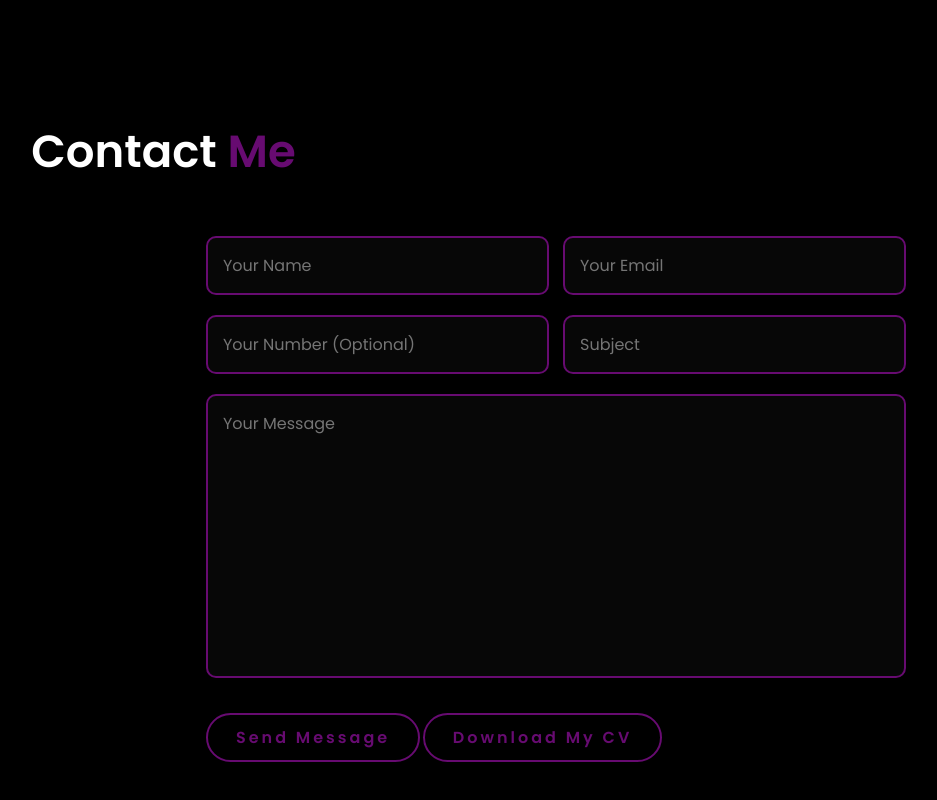
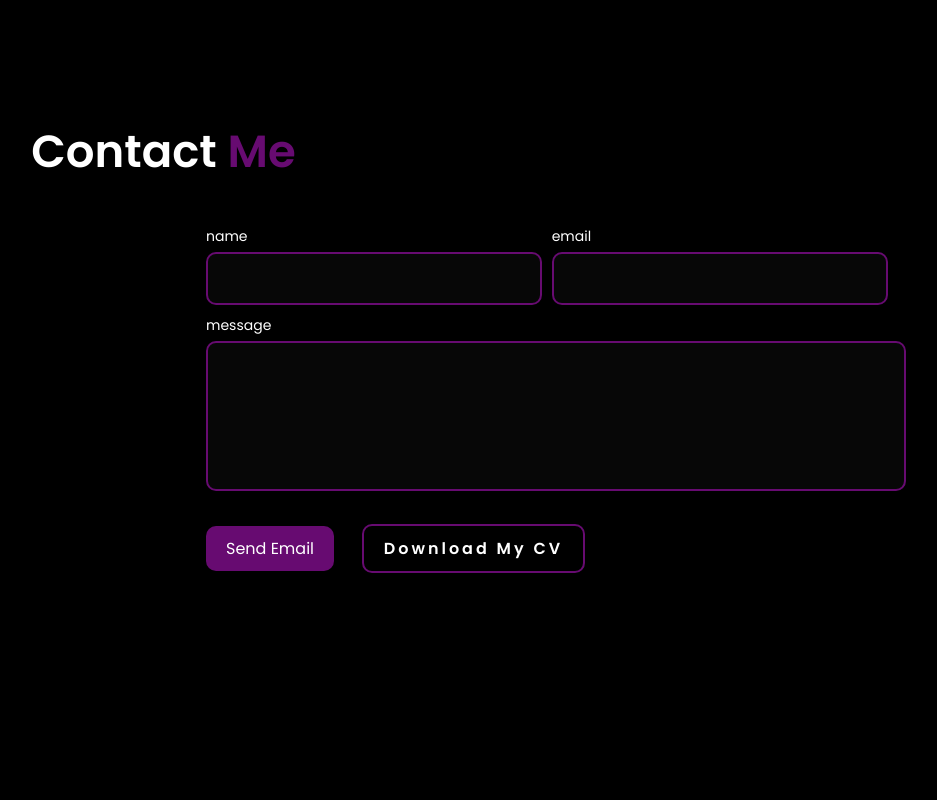
Before and after one commit to raquelalfarom/Personal_Portfolio, a plain HTML site: page index.html in a window 1280 px wide. Shown: the part 3132-3932 px from the top of the page, without its empty margins (84-1021 px from the left). Drawn offline with nearby package versions, Linux system fonts and the light colour scheme.

Commit message:
fourth commit

```diff
--- a/index.html
+++ b/index.html
@@ -9,6 +9,15 @@
     />
     <link rel="stylesheet" href="styles.css" />
     <title>My Portafolio Website</title>
+
+    <script
+      type="text/javascript"
+      src="https://cdn.jsdelivr.net/npm/@emailjs/browser@4/dist/email.min.js"
+    ></script>
+
+    <script type="text/javascript">
+      emailjs.init("ej0idA-IsQHRF3B5c");
+    </script>
   </head>
   <body>
     <header>
@@ -171,35 +180,21 @@
     <section id="contact" class="contact">
       <h2 class="heading">Contact <span>Me</span></h2>
 
-      <form
-        action="https://formsubmit.co/alfaroraquel558@gmail.com"
-        method="POST"
-      >
-        <div class="input-box">
-          <input type="text" name="name" placeholder="Your Name" required />
-          <input type="email" name="email" placeholder="Your Email" required />
+      <form id="form">
+        <div class="field">
+          <label for="from_name">name</label>
+          <input type="text" name="from_name" id="from_name" />
+        </div>
+        <div class="field">
+          <label for="email">email</label>
+          <input type="text" name="email" id="email" />
+        </div>
+        <div class="field">
+          <label for="message">message</label>
+          <input type="text" name="message" id="message" />
         </div>
 
-        <div class="input-box">
-          <input
-            type="text"
-            name="phone"
-            placeholder="Your Number (Optional)"
-          />
-          <input type="text" name="subject" placeholder="Subject" required />
-        </div>
-
-        <textarea
-          name="message"
-          cols="30"
-          rows="10"
-          placeholder="Your Message"
-          required
-        ></textarea>
-
-        <button type="submit" class="btn">Send Message</button>
-
-        <!-- Botón para descargar CV -->
+        <input type="submit" id="button" value="Send Email" />
         <a
           target="_blank"
           href="./assets/CV.pdf"
--- a/script.js
+++ b/script.js
@@ -1,3 +1,30 @@
+// envío del formulario
+
+const btn = document.getElementById("button");
+const form = document.getElementById("form");
+
+form.addEventListener("submit", function (event) {
+  event.preventDefault();
+
+  btn.value = "Sending...";
+
+  const serviceID = "default_service";
+  const templateID = "template_d3je9e5";
+
+  emailjs.sendForm(serviceID, templateID, this).then(
+    () => {
+      btn.value = "Send Email";
+      alert("Sent!");
+
+      // Limpia los campos del formulario
+      form.reset();
+    },
+    (err) => {
+      btn.value = "Send Email";
+      alert(JSON.stringify(err));
+    }
+  );
+});
 // Mostrar y ocultar menú
 const menuIcon = document.querySelector("#menu-icon");
 const nav = document.querySelector("nav");
@@ -6,12 +33,3 @@ menuIcon.onclick = () => {
   menuIcon.classList.toggle("fa-times");
   nav.classList.toggle("active");
 };
-
-// Detectar envío del formulario
-const form = document.querySelector("form");
-const submitButton = document.querySelector("form .btn");
-
-form.addEventListener("submit", (e) => {
-  e.preventDefault(); // importante prevenir el submit real si no tienes backend
-  submitButton.innerText = "Sending...";
-});
--- a/styles.css
+++ b/styles.css
@@ -415,35 +415,122 @@ html {
   margin: 2rem auto;
 }
 
-.contact .input-box {
-  display: flex;
-  justify-content: space-between;
-  flex-wrap: wrap;
+/* Agrupar name y email */
+.contact form .field:nth-of-type(1),
+.contact form .field:nth-of-type(2) {
+  width: 48%;
+  display: inline-block;
+  margin: 0 1% 1rem 0;
+  vertical-align: top;
 }
 
-.contact .input-box input,
-.contact textarea {
+.contact form .field:nth-of-type(2) {
+  margin-right: 0;
+}
+
+/* Message field */
+.contact form .field:nth-of-type(3) {
   width: 100%;
-  padding: 1.5rem;
+  margin-bottom: 1.5rem;
+}
+
+.contact .field label {
+  display: block;
+  margin-bottom: 0.5rem;
+  font-size: 1.4rem;
+  color: white;
+}
+
+.contact .field input[type="text"] {
+  width: 100%;
+  padding: 1.2rem;
   font-size: 1.6rem;
   color: white;
   background: rgba(11, 11, 11, 0.666);
   border: 2px solid rgb(103, 11, 113);
   border-radius: 1rem;
-  margin: 1rem 0;
+  box-sizing: border-box;
 }
 
-.contact .input-box input {
-  width: 49%;
+/* Hacer la caja de message más alta */
+.contact form .field:nth-of-type(3) input {
+  height: 15rem;
 }
 
-.contact textarea {
-  resize: none;
+/* Botones en línea */
+#button,
+.contact .btn {
+  display: inline-block;
+  width: auto;
+  padding: 1rem 2rem;
+  font-size: 1.4rem;
+  border-radius: 1rem;
+  text-align: center;
+  margin-right: 1rem;
+}
+
+/* Estilo del botón de envío */
+#button {
+  background-color: rgb(103, 11, 113);
+  color: white;
+  border: none;
+  cursor: pointer;
+  transition: background-color 0.3s ease;
+}
+
+#button:hover {
+  background-color: rgb(134, 30, 146);
+}
+
+/* Botón de CV */
+.contact .btn {
+  background-color: transparent;
+  color: white;
+  border: 2px solid rgb(103, 11, 113);
+  text-decoration: none;
+  transition: all 0.3s ease;
+}
+
+.contact .btn:hover {
+  background-color: rgb(103, 11, 113);
+  color: white;
+}
+
+/* Botones en línea */
+#button,
+.contact .btn {
+  display: inline-block;
+  margin-top: 2rem;
+  padding: 1rem 2rem;
+  font-size: 1.6rem;
+  border-radius: 1rem;
+  text-align: center;
+}
+
+#button {
+  background-color: rgb(103, 11, 113);
+  color: white;
+  border: none;
+  cursor: pointer;
+  transition: background-color 0.3s ease;
+}
+
+#button:hover {
+  background-color: rgb(134, 30, 146);
 }
 
 .contact .btn {
-  margin-top: 2rem;
-  cursor: pointer;
+  margin-left: 1.5rem;
+  color: white;
+  background-color: transparent;
+  border: 2px solid rgb(103, 11, 113);
+  text-decoration: none;
+  transition: all 0.3s ease;
+}
+
+.contact .btn:hover {
+  background-color: rgb(103, 11, 113);
+  color: white;
 }
 
 #menu-icon {
```
